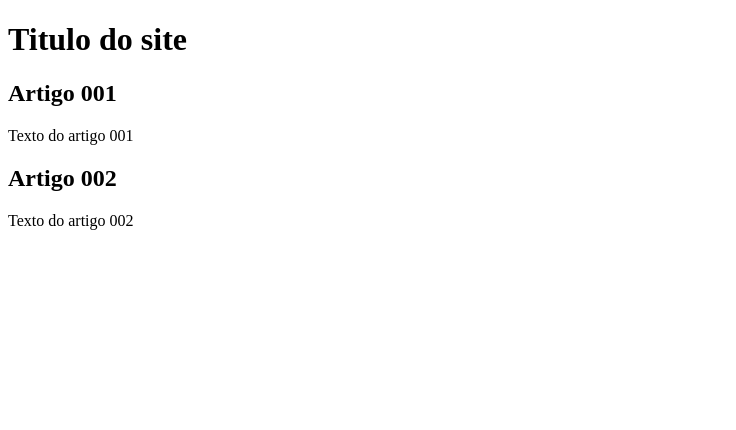
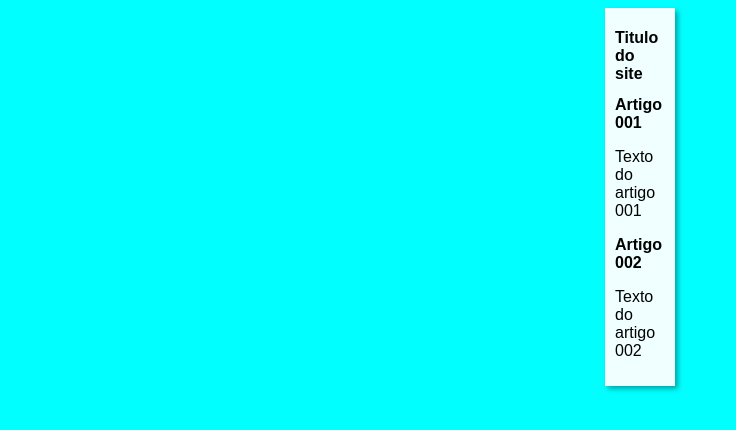
Before and after one commit to Mesquita001/projeto-site, a plain HTML site: page index.html in a window 1280 px wide. Shown: the whole page, without its empty margins (0-736 px from the left). Drawn offline with Linux system fonts and the light colour scheme.

Commit message:
iniciei o desinger

```diff
--- /dev/null
+++ b/estilos/style.css
@@ -0,0 +1,15 @@
+*{
+    font-family: Arial, Helvetica, sans-serif;
+    font-size: 16px;
+}
+body{
+    background-color: aqua;
+
+}
+main{
+    background-color: azure;
+    width: 50px;
+    margin: auto;
+    padding: 10px;
+    box-shadow: 3px 3px 5px rgba(0, 0, 0, 0.342);
+}
--- a/index.html
+++ b/index.html
@@ -5,6 +5,7 @@
     <meta http-equiv="X-UA-Compatible" content="IE=edge">
     <meta name="viewport" content="width=device-width, initial-scale=1.0">
     <title>Titulo do Site</title>
+    <link rel="stylesheet" href="estilos/style.css">
 </head>
 <body>
     <main>
```
